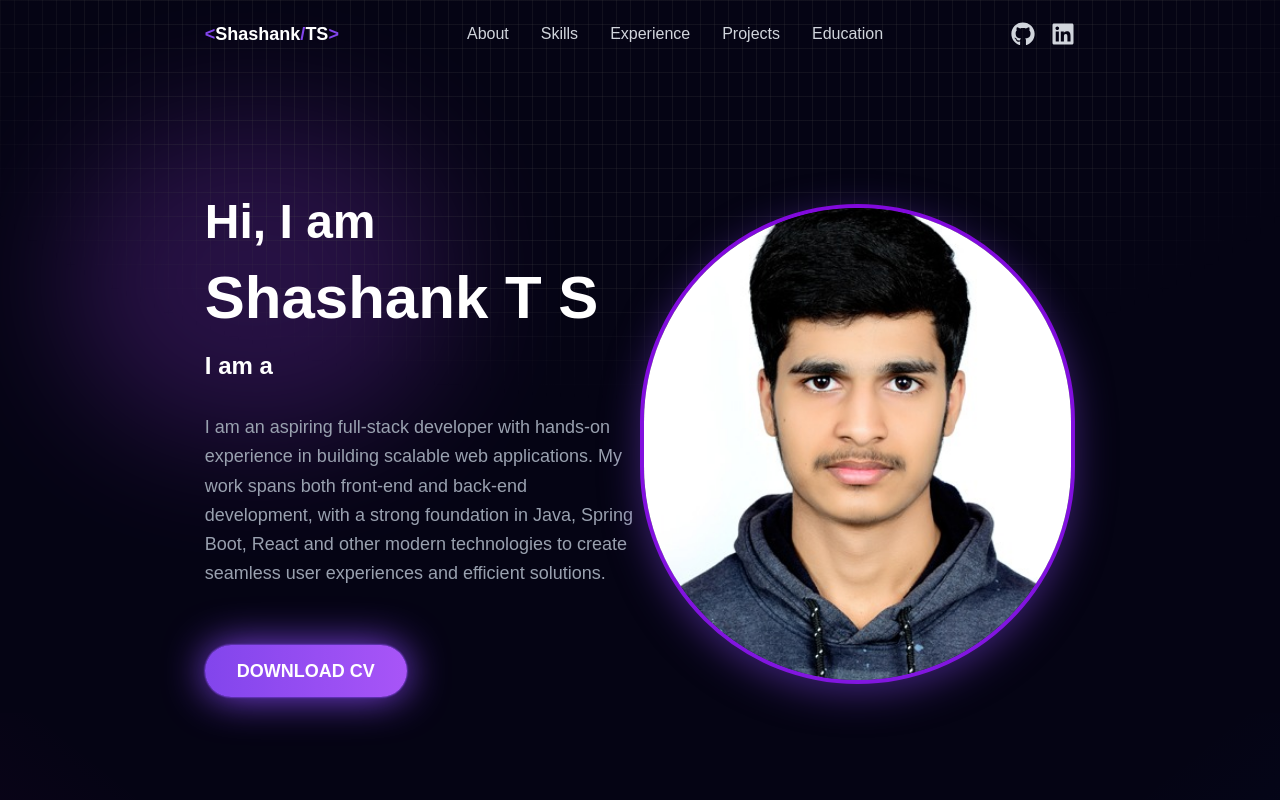
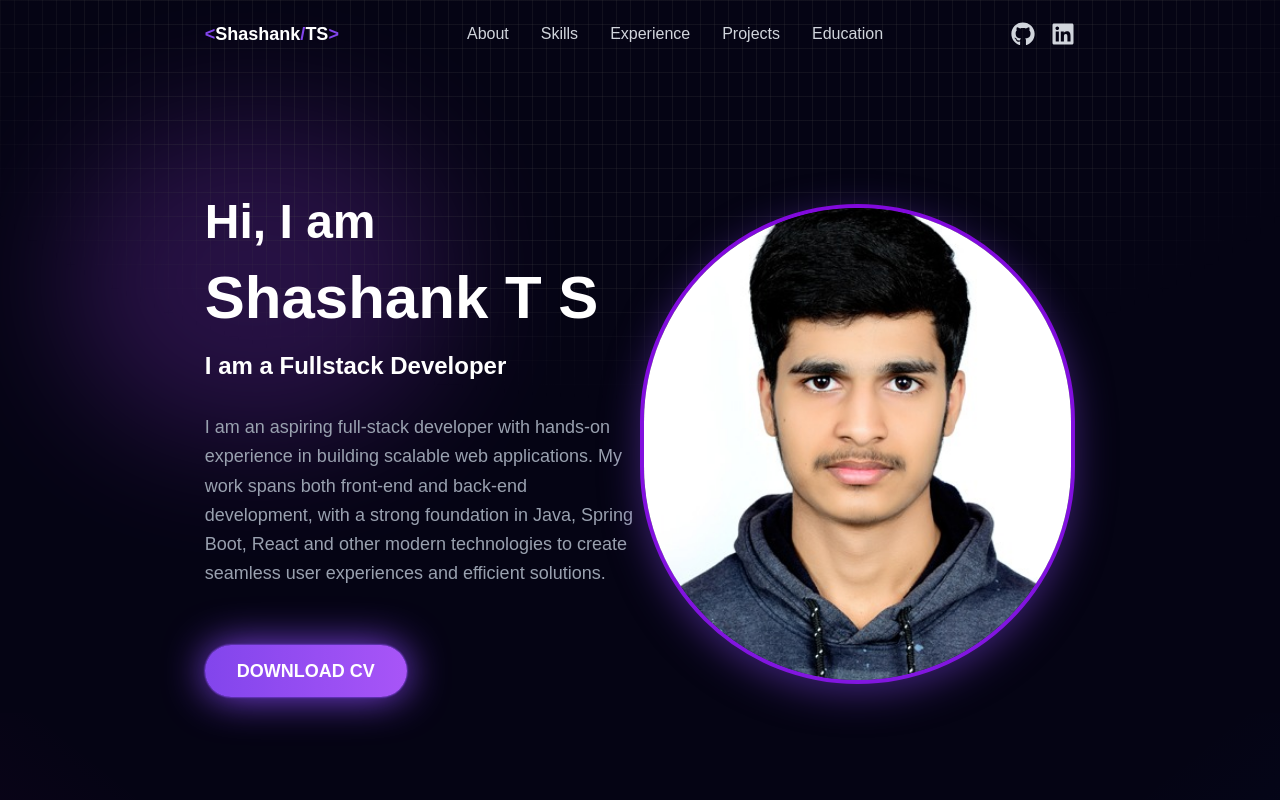
Before and after one commit to Shashank-TS/portfolio, a React (Vite) app: page / in a window 1280 px wide. Shown: the top 800 px of the page. Built offline with nearby package versions, Linux system fonts and the light colour scheme.

Commit message:
Update About.jsx

```diff
--- a/src/components/about/About.jsx
+++ b/src/components/about/About.jsx
@@ -19,7 +19,7 @@ const About = () => {
           {/* Typing Effect */}
           <div className="flex items-center gap-3 mb-4">
             <h3 className="text-xl sm:text-2xl md:text-3xl font-semibold text-[#8245ec] leading-tight flex items-center">
-              <span className="text-white text-[24px]">I am a&nbsp;</span>
+              <span className="text-white text-[24px]">I am a Fullstack Developer &nbsp;</span>
               {/* <TypingAnimator
                 textArray={[
                   "Fullstack Developer",
@@ -56,7 +56,7 @@ const About = () => {
 
           {/* Resume Button */}
           <a
-            href="https://drive.google.com/file/d/1_pLl2wjYVCU-wnqXIhjhYr0YC0SJXvwv/view?usp=sharing"
+            href="https://drive.google.com/file/d/1uSrIB6i1c4IdSyV1M5G0pv1HqBAz97df/view?usp=drivesdk"
             target="_blank"
             rel="noopener noreferrer"
             className="inline-block text-white py-3 px-8 rounded-full mt-4 text-lg font-bold transition duration-300 transform hover:scale-105"
```
